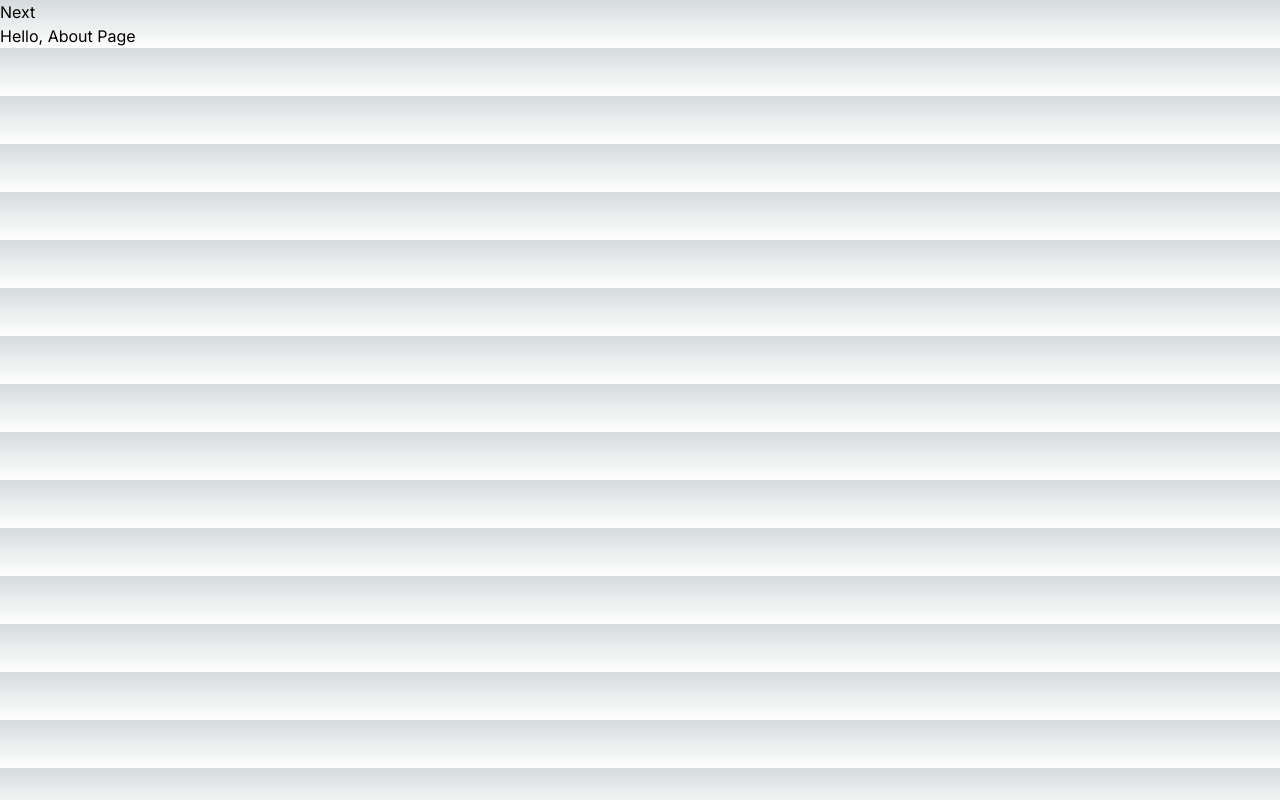
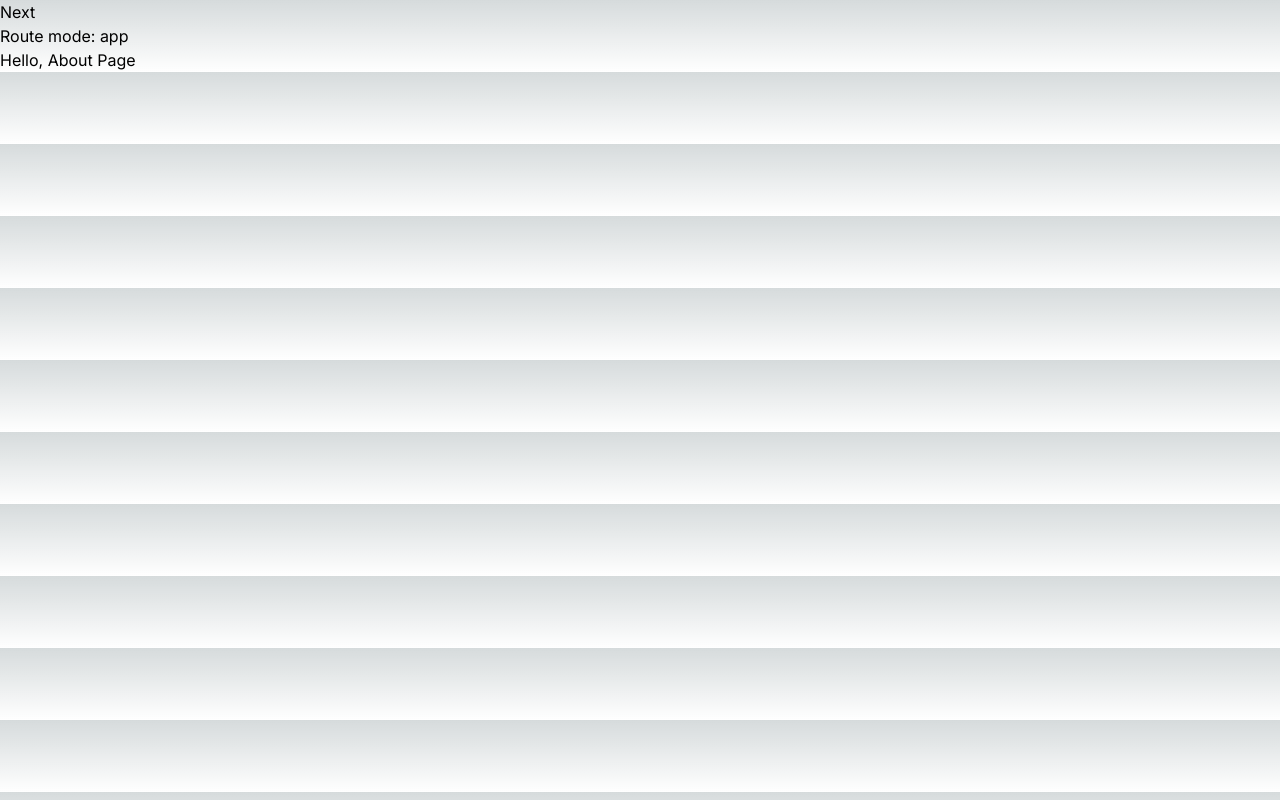
Before and after one commit to fireMan-34/nextJs, a Next.js app: page /about in a window 1280 px wide. Built offline with nearby package versions, Linux system fonts and the light colour scheme.

Commit message:
feat: 添加环境变量

```diff
--- a/app/layout.tsx
+++ b/app/layout.tsx
@@ -17,6 +17,7 @@ export default function RootLayout({
   return (
     <html lang="en">
       <h2>Next</h2>
+      <p>Route mode: {process.env.ROUTE_MODE}</p>
       <body className={inter.className}>
         {children}
       </body>
```
Also changed, not shown: 2 other files (tests, documents, lock files or other folders).
